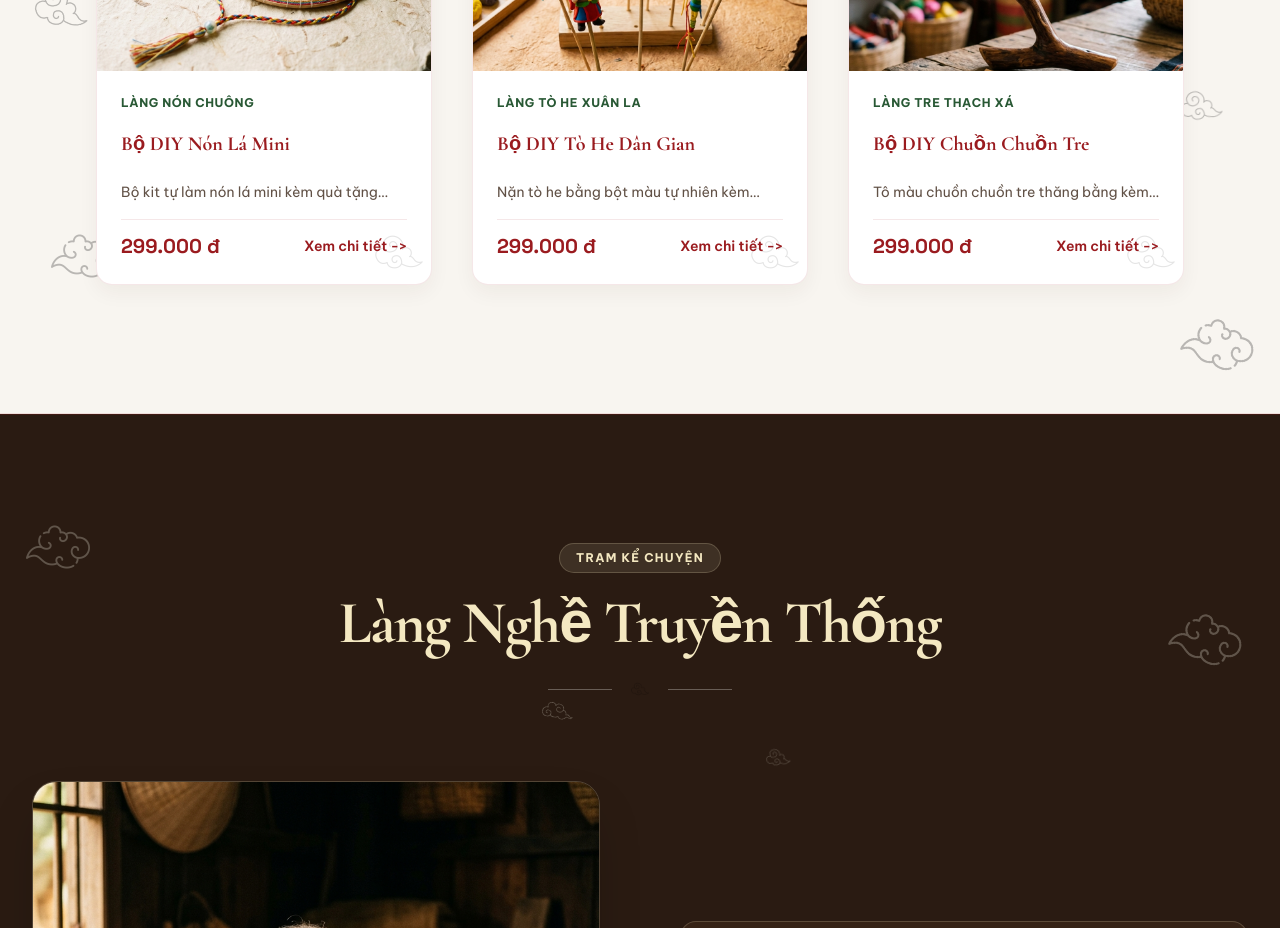
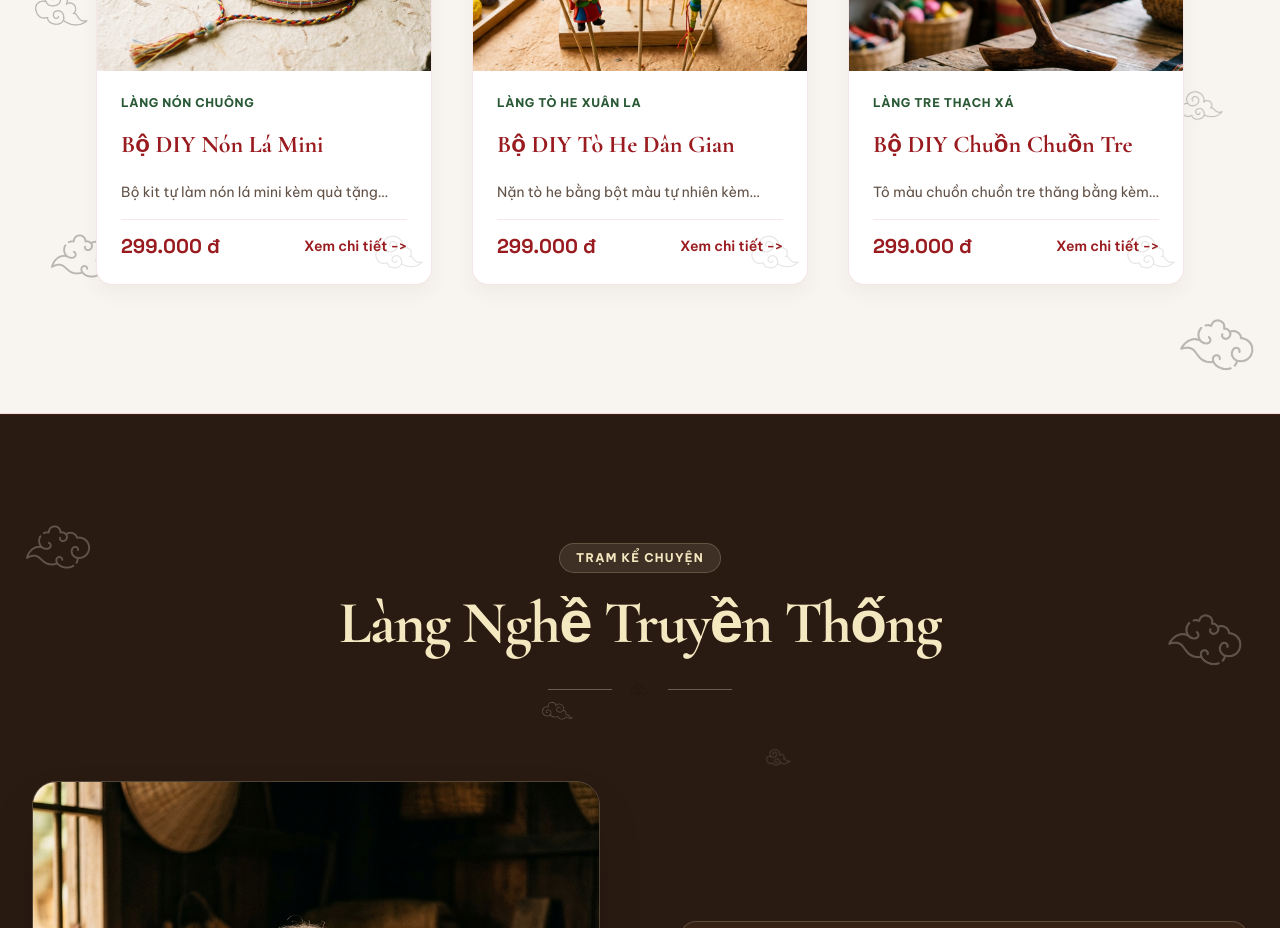
Before and after one commit to justccuong/Cham_Thuc, a Next.js app: page / in a window 1280 px wide. Shown: the part 1440-2368 px from the top of the page. Built offline with nearby package versions, Linux system fonts and the light colour scheme.

Commit message:
fix: Increase product card title weight to font-black and default cart state to empty

```diff
--- a/src/components/CartDrawer.tsx
+++ b/src/components/CartDrawer.tsx
@@ -71,12 +71,10 @@ export function getCartTotalCount(): number {
 export const CartDrawer: React.FC<CartDrawerProps> = ({
   isOpen,
   onClose,
-  initialProductKey = "non-la",
+  initialProductKey,
 }) => {
   const [mounted, setMounted] = useState(false);
-  const [cartState, setCartState] = useState<Record<string, number>>({
-    [initialProductKey]: 1,
-  });
+  const [cartState, setCartState] = useState<Record<string, number>>({});
   const [step, setStep] = useState<"cart" | "checkout" | "success">("cart");
 
   // Form State
--- a/src/components/ProductCollection.tsx
+++ b/src/components/ProductCollection.tsx
@@ -73,7 +73,7 @@ const collectionItems: CraftItem[] = [
 export const ProductCollection: React.FC = () => {
   const [selectedItem, setSelectedItem] = useState<CraftItem | null>(null);
   const [cartOpen, setCartOpen] = useState(false);
-  const [cartProductKey, setCartProductKey] = useState<ProductKey>("non-la");
+  const [cartProductKey, setCartProductKey] = useState<ProductKey | undefined>(undefined);
 
   const handleOrder = (key: ProductKey) => {
     setCartProductKey(key);
--- a/src/components/ui/CraftCard.tsx
+++ b/src/components/ui/CraftCard.tsx
@@ -47,7 +47,7 @@ export const CraftCard: React.FC<CraftCardProps> = ({ item, onSelect }) => {
           </span>
 
           <div className="min-h-[3.5rem] flex items-center mb-2">
-            <h3 className="font-serif text-xl font-bold text-[#9A1B1F] leading-snug">
+            <h3 className="font-serif text-xl sm:text-2xl font-black text-[#9A1B1F] leading-snug">
               {item.name}
             </h3>
           </div>
```
